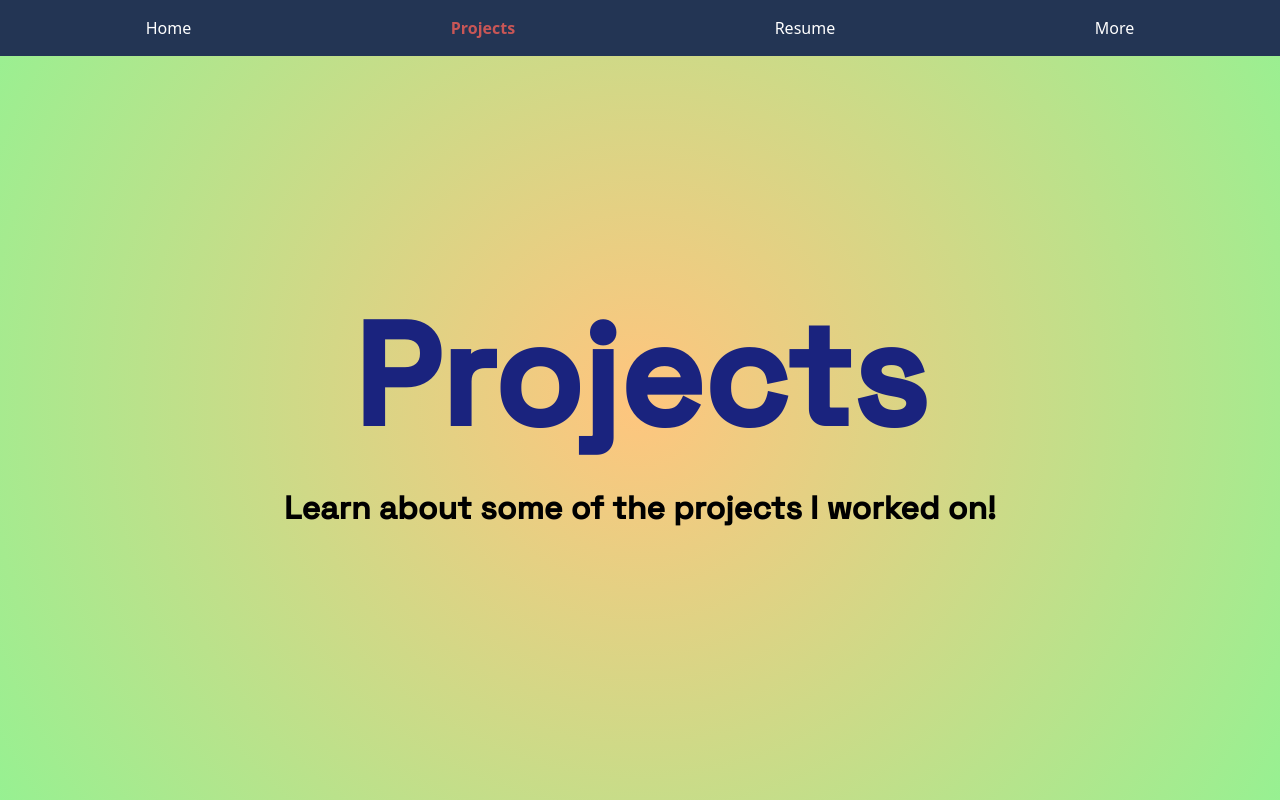
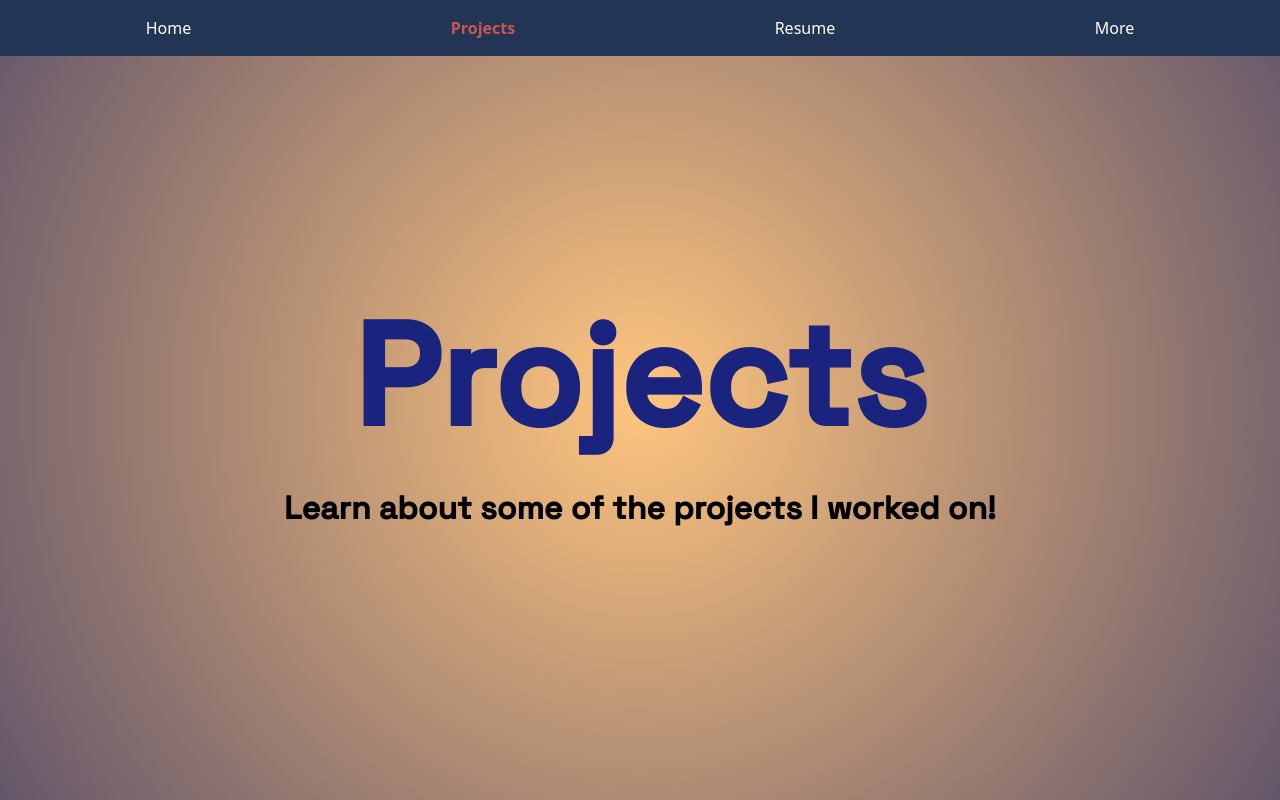
Before and after one commit to naman0r/personal-website, a React (Vite) app: page /projects in a window 1280 px wide. Shown: the top 800 px of the page. Built offline with nearby package versions, Linux system fonts and the light colour scheme; a web font is replaced by a local one.

Commit message:
color scheme

```diff
--- a/src/routes/Projects.jsx
+++ b/src/routes/Projects.jsx
@@ -218,7 +218,7 @@ const Projects = () => {
         className="projects-header"
         onMouseMove={handleMouseMove}
         style={{
-          background: `radial-gradient(circle 2000px at ${gradient.x}% ${gradient.y}%, rgb(255, 197, 126), rgb(117, 255, 152), rgb(96, 89, 157))`,
+          background: `radial-gradient(circle 2000px at ${gradient.x}% ${gradient.y}%, rgb(255, 197, 126), rgb(50, 50, 100), rgb(28, 28, 28))`,
           transition: "background 0.1s linear",
         }}
       >
```
